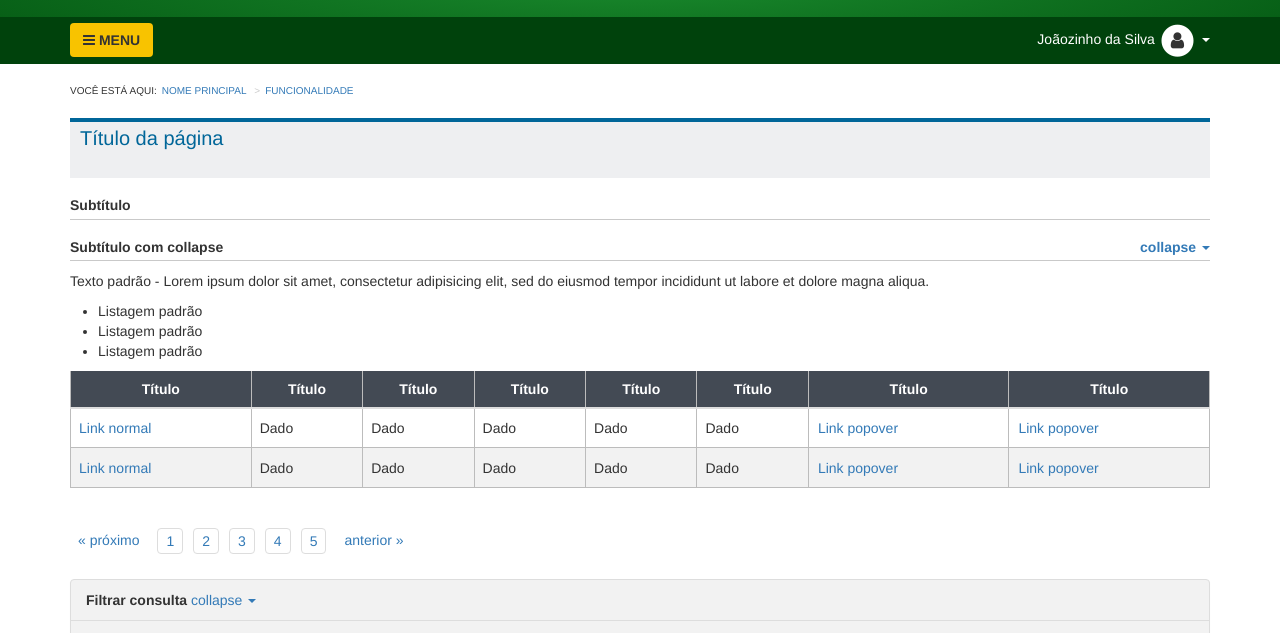
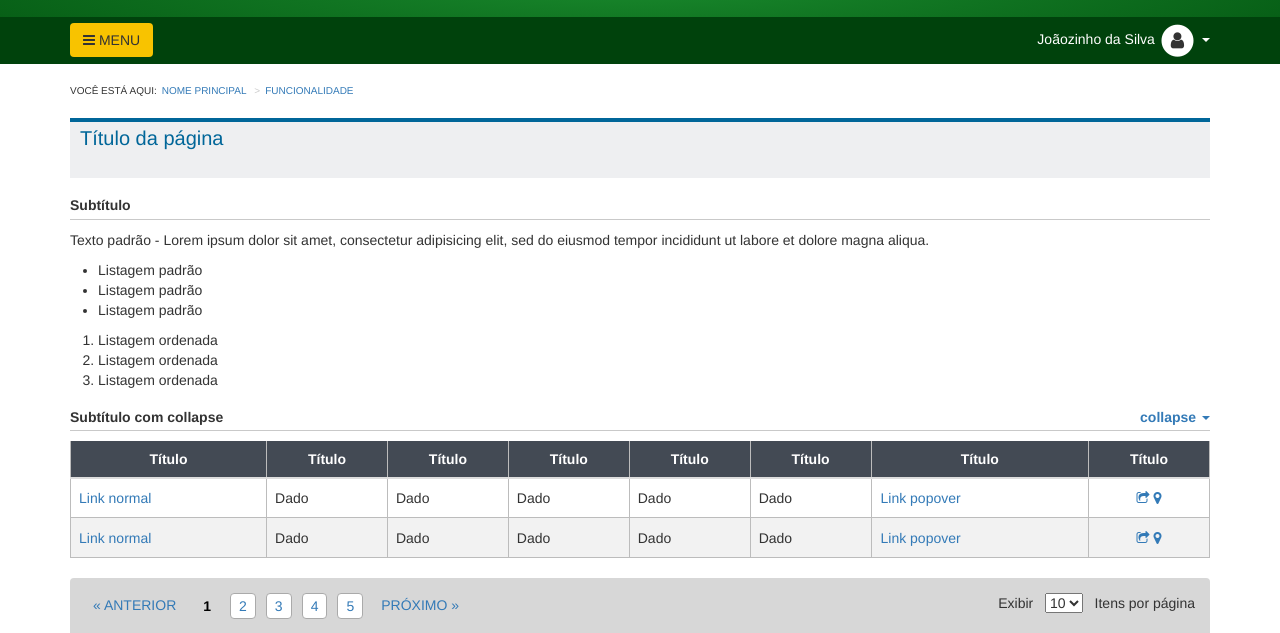
Before and after one commit to augustoalmeida/cnir, a website: page index.html in a window 1280 px wide. Shown: the part 114-747 px from the top of the page. Drawn offline with nearby package versions, Linux system fonts and the light colour scheme.

Commit message:
nova paginação

```diff
--- a/index.html
+++ b/index.html
@@ -170,6 +170,22 @@
       <!-- subtítulo -->
       <h2 class="subtitulo">Subtítulo</h2>
 
+      <!-- texto -->
+      <p>Texto padrão - Lorem ipsum dolor sit amet, consectetur adipisicing elit, sed do eiusmod tempor incididunt ut labore et dolore magna aliqua.</p>
+
+      <!-- listagem -->
+      <ul>
+        <li>Listagem padrão</li>
+        <li>Listagem padrão</li>
+        <li>Listagem padrão</li>
+      </ul>
+
+      <ol>
+        <li>Listagem ordenada</li>
+        <li>Listagem ordenada</li>
+        <li>Listagem ordenada</li>
+      </ol>
+
       <!-- subtítulo com collapse -->
       <h2 class="subtitulo">
         Subtítulo com collapse
@@ -188,16 +204,6 @@
         <p>b) Lorem ipsum dolor sit amet, consectetur adipisicing elit, sed do eiusmod tempor incididunt ut labore et dolore magna aliqua.</p>
         <p>c) Lorem ipsum dolor sit amet, consectetur adipisicing elit, sed do eiusmod tempor incididunt ut labore et dolore magna aliqua.</p>
       </div>
-
-      <!-- texto -->
-      <p>Texto padrão - Lorem ipsum dolor sit amet, consectetur adipisicing elit, sed do eiusmod tempor incididunt ut labore et dolore magna aliqua.</p>
-
-      <!-- listagem -->
-      <ul>
-        <li>Listagem padrão</li>
-        <li>Listagem padrão</li>
-        <li>Listagem padrão</li>
-      </ul>
 
       <!-- tabela -->
       <table class="table">
@@ -227,9 +233,13 @@
               <!-- link popover -->
               <button type="button" class="btn btn-link" data-toggle="popover" data-container="body" data-placement="top" data-content="<ul><li>Item 1</li><li>Item 2</li></ul>" data-html="true">Link popover</button>
             </td>
-            <td>
-              <!-- link popover -->
-              <button type="button" class="btn btn-link" data-toggle="popover" data-container="body" data-placement="top" data-content="<ul><li>Item 1</li><li>Item 2</li></ul>" data-html="true">Link popover</button>
+            <td class="text-center">
+              <a href="">
+                <i class="fa fa-share-square-o" aria-hidden="true"></i>
+              </a>
+              <a href="">
+                <i class="fa fa-map-marker" aria-hidden="true"></i>
+              </a>
             </td>
           </tr>
           <tr>
@@ -245,33 +255,56 @@
               <!-- link popover -->
               <button type="button" class="btn btn-link" data-toggle="popover" data-container="body" data-placement="top" data-content="<ul><li>Item 1</li><li>Item 2</li></ul>" data-html="true">Link popover</button>
             </td>
-            <td>
-              <!-- link popover -->
-              <button type="button" class="btn btn-link" data-toggle="popover" data-container="body" data-placement="top" data-content="<ul><li>Item 1</li><li>Item 2</li></ul>" data-html="true">Link popover</button>
+            <td class="text-center">
+              <a href="">
+                <i class="fa fa-share-square-o" aria-hidden="true"></i>
+              </a>
+              <a href="">
+                <i class="fa fa-map-marker" aria-hidden="true"></i>
+              </a>
             </td>
           </tr>
         </tbody>
       </table>
 
-      <!-- paginação -->
-      <nav aria-label="Page navigation">
+      <!-- paginação e resultados por página -->
+      <nav aria-label="Page navigation" class="paginacao">
+        <div class="row">
+          <div class="col-md-7">
             <ul class="pagination">
               <li>
                 <a href="#" aria-label="Previous" class="first">
-              <span>&laquo; próximo</span>
+                  <span>&laquo; anterior</span>
                 </a>
               </li>
-          <li><a href="#">1</a></li>
+              <li class="active"><a href="#">1</a></li>
               <li><a href="#">2</a></li>
               <li><a href="#">3</a></li>
               <li><a href="#">4</a></li>
               <li><a href="#">5</a></li>
               <li>
                 <a href="#" aria-label="Next" class="last">
-              <span>anterior &raquo;</span>
+                  <span>próximo &raquo;</span>
                 </a>
               </li>
             </ul>
+          </div>
+
+          <div class="col-md-5 text-right">
+            <div class="form-inline">
+              <span>Exibir</span>
+              &nbsp;
+              <select>
+                <option>10</option>
+                <option>15</option>
+                <option>20</option>
+              </select>
+              &nbsp;
+              <span>Itens por página</span>
+            </div>
+          </div>
+        </div>
+
       </nav>
 
       <!-- filtro -->
@@ -488,8 +521,14 @@
   </article>
 
   <footer id="rodape">
-    <div class="footer">
     <div class="container">
+      <p class="text-right small">
+        <a href="">
+          <i class="fa fa-caret-up" aria-hidden="true"></i>
+          Voltar para o topo
+        </a>
+      </p>
+      <div class="footer hide">
         <span class="subordinacao">Órgão subordinado</span>
       </div>
     </div>
--- a/sass/cnir.scss
+++ b/sass/cnir.scss
@@ -232,17 +232,17 @@ ol {
 /* button */
 .btn {
   &:not(.btn-link) {
-    font-weight: bold;
+    font-weight: 500;
     text-transform: uppercase;
   }
   &-primary {
-    background-color: #434A54;
-    border-color: #434A54;
+    background-color: #858585;
+    border-color: #858585;
     &.focus,
     &:focus,
     &:hover {
-      background-color: darken(#434A54, 10);
-      border-color: darken(#434A54, 10);
+      background-color: darken(#858585, 10);
+      border-color: darken(#858585, 10);
     }
     &.active,
     &:active {
@@ -250,8 +250,8 @@ ol {
       &.focus,
       &:focus,
       &:hover {
-        background-color: darken(#434A54, 10);
-        border-color: darken(#434A54, 10);
+        background-color: darken(#858585, 10);
+        border-color: darken(#858585, 10);
       }
     }
   }
@@ -301,15 +301,35 @@ hr {
 }
 
 /* paginação */
+.paginacao {
+  background: #D7D7D7;
+  border-radius: 4px;
+  margin-bottom: 20px;
+  padding: 15px;
+}
 .pagination {
+  margin: 0;
+  padding: 0;
+
   .first,
   .last {
+    background: transparent;
     border: 0;
+    text-transform: uppercase;
   }
+
   > li > a {
+    border-color: #aaa;
     border-radius: 4px;
     margin-left: 10px;
     padding: 2px 8px;
+  }
+
+  > li.active a {
+    background: transparent;
+    border-color: transparent;
+    color: #000;
+    font-weight: 700;
   }
 }
 
```
Also changed, not shown: css/cnir.css. Lines whose indentation alone changed are shown as unchanged.
